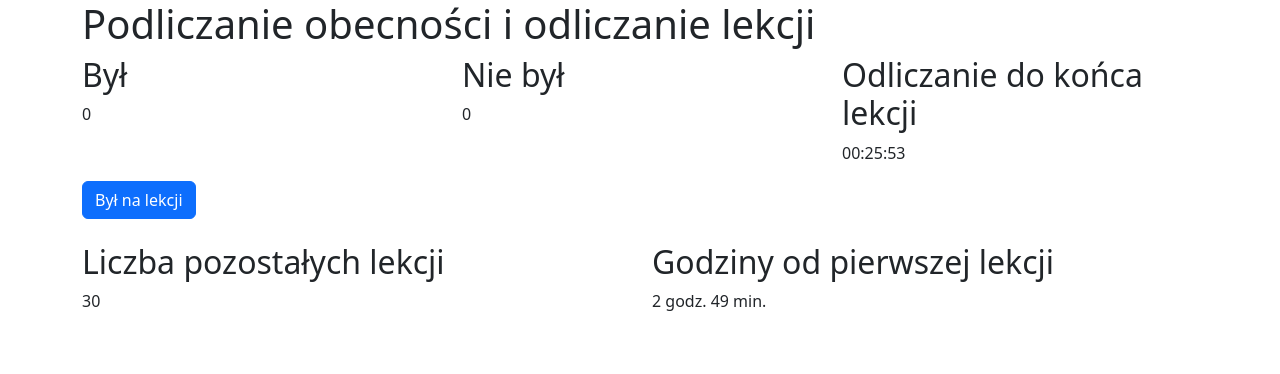
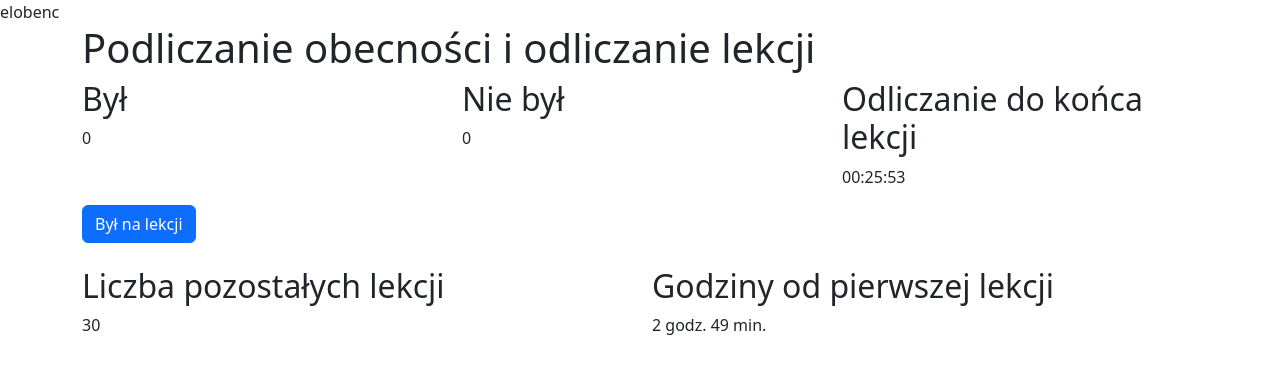
Before and after one commit to KaBreaK/nikoodliczanie, a plain HTML site: page index.html in a window 1280 px wide. Drawn offline with nearby package versions, Linux system fonts and the light colour scheme.

Commit message:
Update index.html

```diff
--- a/index.html
+++ b/index.html
@@ -8,6 +8,7 @@
     <link href="https://cdn.jsdelivr.net/npm/bootstrap@5.3.0/dist/css/bootstrap.min.css" rel="stylesheet">
 </head>
 <body>
+    elobenc
     <div class="container">
         <h1>Podliczanie obecności i odliczanie lekcji</h1>
 
```
